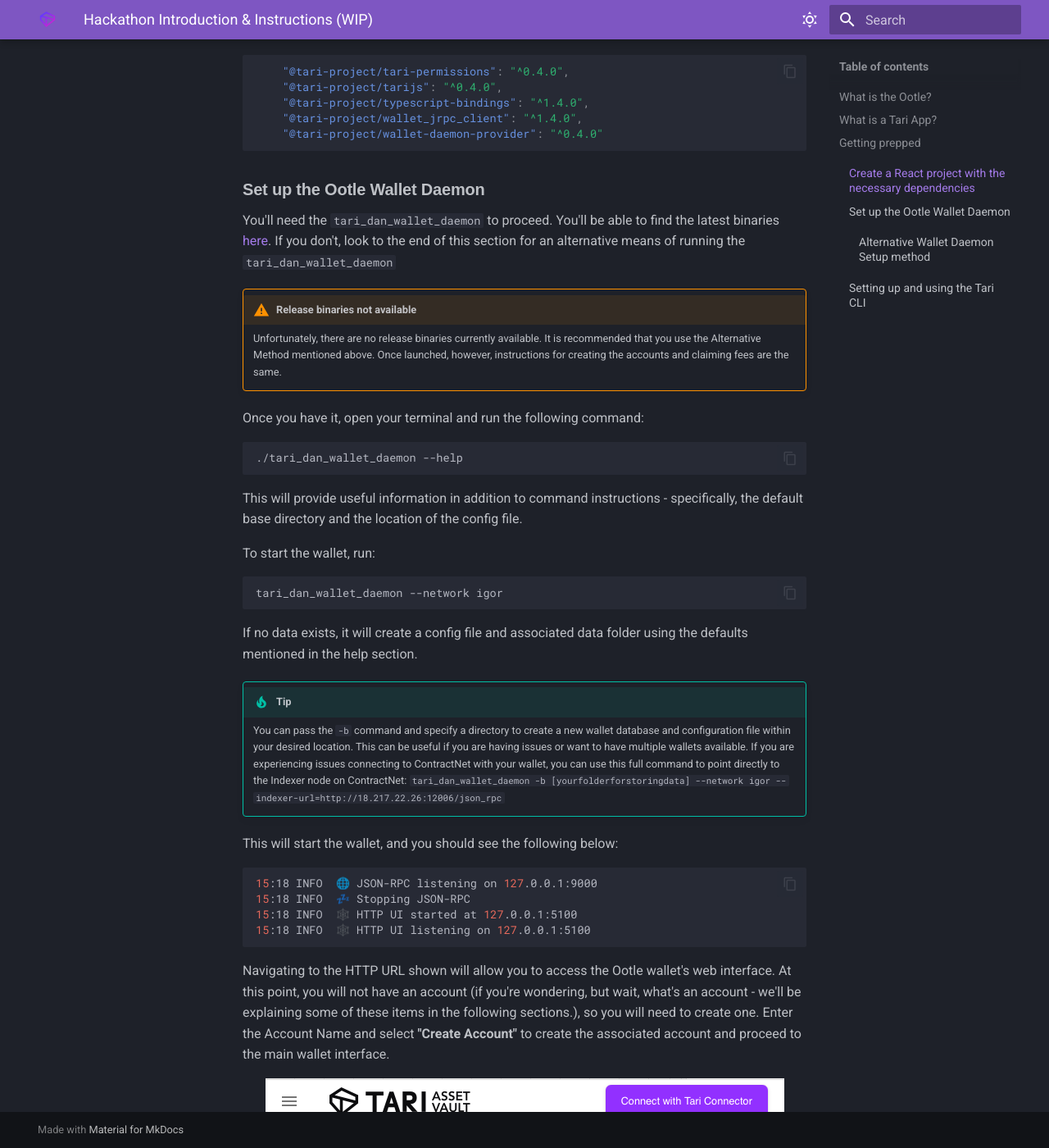
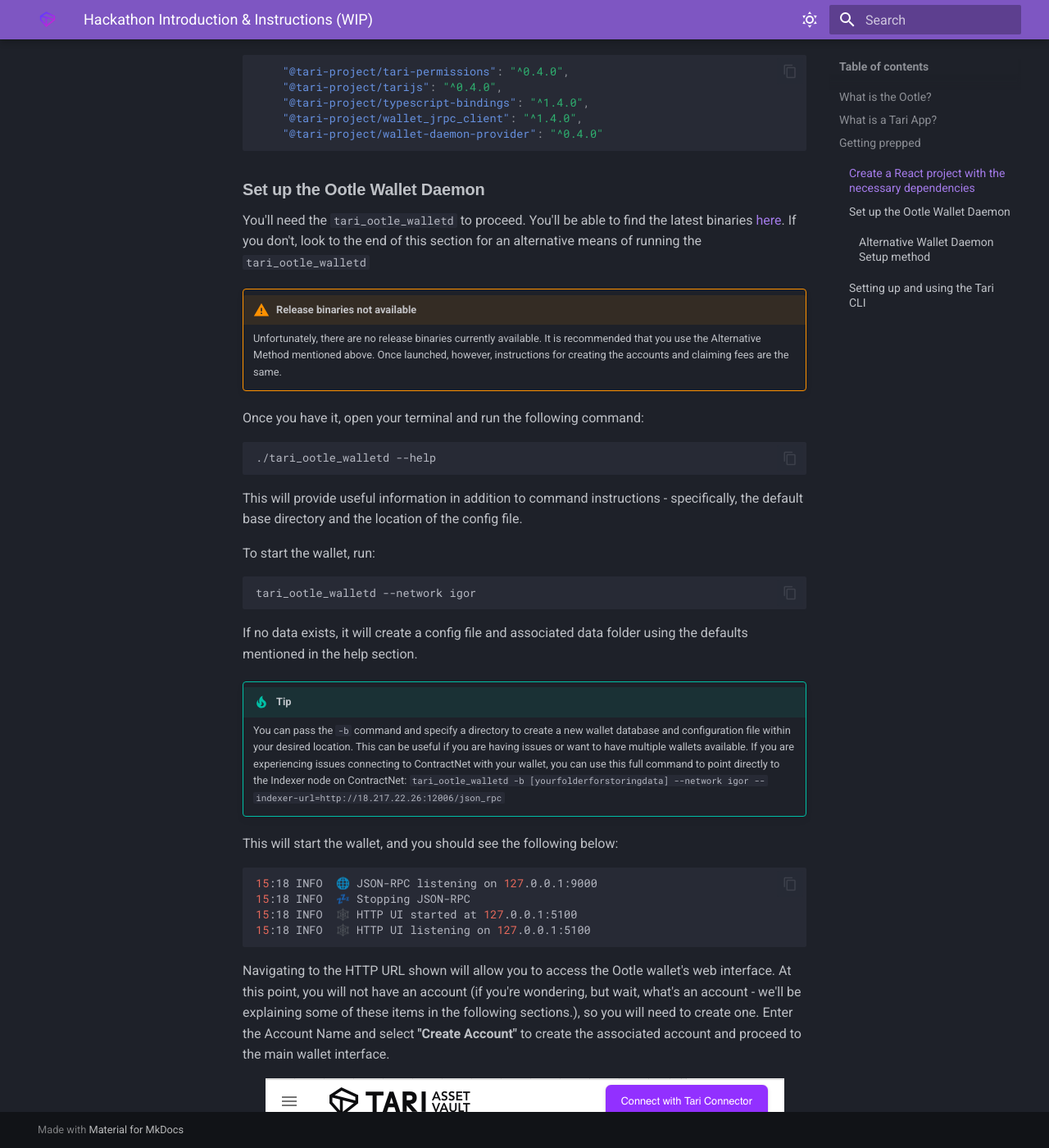
Before and after one commit to tari-project/doc-playground, an MkDocs documentation site: the page built from docs/hackathon.md, in a window 1280 px wide and 1400 px high, scrolled down 2936 px. Shown: the whole window at 82% size. Built offline with MkDocs 1.6.1 and Material for MkDocs 9.7.7, drawn with Linux system fonts in a browser that asks for light colours; some of the changed text lies outside the part shown.

Commit message:
fix: replace tari_dan_wallet_daemon with tari_ootle_walletd as per possum's tests.

````diff
--- a/docs/hackathon.md
+++ b/docs/hackathon.md
@@ -99,7 +99,7 @@ Below is what you should be seeing in the package.json file following the above:
 ```
 
 ### Set up the Ootle Wallet Daemon
-You'll need the `tari_dan_wallet_daemon` to proceed. You'll be able to find the latest binaries [here](https://github.com/tari-project/tari-dan/releases). If you don't, look to the end of this section for an alternative means of running the `tari_dan_wallet_daemon`
+You'll need the `tari_ootle_walletd` to proceed. You'll be able to find the latest binaries [here](https://github.com/tari-project/tari-dan/releases). If you don't, look to the end of this section for an alternative means of running the `tari_ootle_walletd`
 
 !!! warning "Release binaries not available"
     Unfortunately, there are no release binaries currently available. It is recommended that you use the Alternative Method mentioned above. Once launched, however, instructions for creating the accounts and claiming fees are the same.
@@ -107,7 +107,7 @@ You'll need the `tari_dan_wallet_daemon` to proceed. You'll be able to find the
 Once you have it, open your terminal and run the following command:
 
 ```bash
-./tari_dan_wallet_daemon --help
+./tari_ootle_walletd --help
 ```
 
 This will provide useful information in addition to command instructions - specifically, the default base directory and the location of the config file.
@@ -115,13 +115,13 @@ This will provide useful information in addition to command instructions - speci
 To start the wallet, run:
 
 ```bash
-tari_dan_wallet_daemon --network igor
+tari_ootle_walletd --network igor
 ```
 
 If no data exists, it will create a config file and associated data folder using the defaults mentioned in the help section.
 
 !!! tip "Tip"
-    You can pass the `-b` command and specify a directory to create a new wallet database and configuration file within your desired location. This can be useful if you are having issues or want to have multiple wallets available. If you are experiencing issues connecting to ContractNet with your wallet, you can use this full command to point directly to the Indexer node on ContractNet: `tari_dan_wallet_daemon -b [yourfolderforstoringdata] --network igor --indexer-url=http://18.217.22.26:12006/json_rpc`
+    You can pass the `-b` command and specify a directory to create a new wallet database and configuration file within your desired location. This can be useful if you are having issues or want to have multiple wallets available. If you are experiencing issues connecting to ContractNet with your wallet, you can use this full command to point directly to the Indexer node on ContractNet: `tari_ootle_walletd -b [yourfolderforstoringdata] --network igor --indexer-url=http://18.217.22.26:12006/json_rpc`
 
 This will start the wallet, and you should see the following below:
 
@@ -154,7 +154,7 @@ If you have issues with the main method, you can also run the wallet directly fr
 git clone https://github.com/tari-project/tari-dan.git
 ```
 
-And run the wallet via `cargo run --bin tari_dan_wallet_daemon --release -- -b data/w3 --network igor --indexer-url=http://18.217.22.26:12006/json_rpc` directly from the Ootle project.
+And run the wallet via `cargo run --bin tari_ootle_walletd --release -- -b data/w3 --network igor --indexer-url=http://18.217.22.26:12006/json_rpc` directly from the Ootle project.
 
 ### Setting up and using the Tari CLI
 The `tari cli` tool, located [here](https://github.com/tari-project/tari-cli/), is used to generate template projects and create a couple of pre-existing templates for review. Instructions can be found on the main page of repo, but in short:
````
Also changed, not shown: docs/helloootle/02-setting-up-ootle-wallet.md (+3 -3 lines), docs/tari-templates (old).md (+1 -1 lines).
